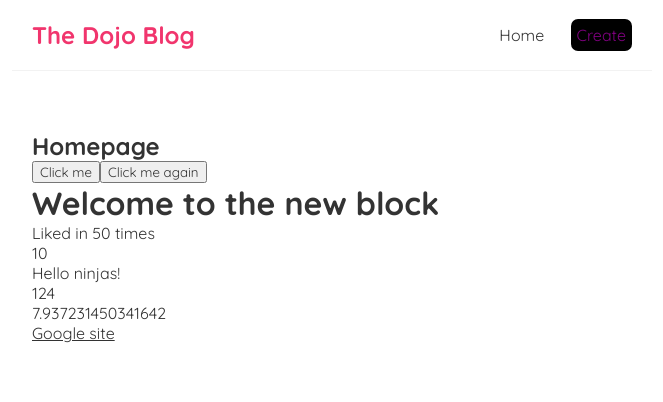
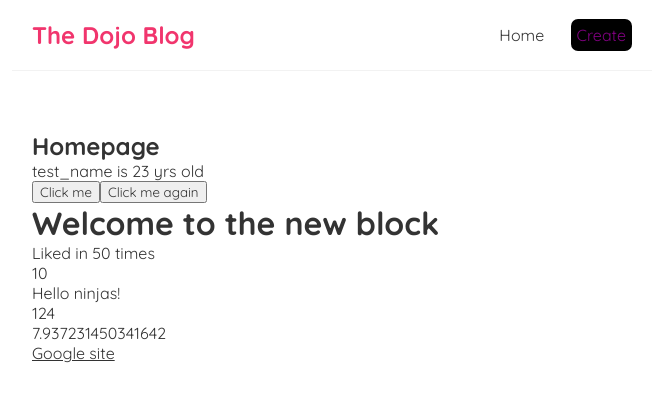
Before and after one commit to Hipodbehu/react_skillimpr, a React (Create React App) app: page / in a window 1280 px wide. Shown: the top 402 px of the page, without its empty margins (308-971 px from the left). Built offline with nearby package versions, Linux system fonts and the light colour scheme.

Commit message:
Use states

```diff
--- a/src/Home.js
+++ b/src/Home.js
@@ -1,4 +1,10 @@
+import { useState } from "react";
+
 const Home = () => {
+
+  // let name = 'test_name';
+  const [name, setName] = useState('test_name');
+  const [age, setAge] = useState(23);
 
   const handleClick = (e) => {
     console.log('Hey ninja!', e);
@@ -6,11 +12,14 @@ const Home = () => {
 
   const handleClickAgain = (name, e) => {
     console.log('Heey ' + name + e.target);
+    setName('test_name2');
+    setAge(age + 1);
   }
 
   return (
     <div className="home">
       <h2>Homepage</h2>
+      <p>{ name } is { age } yrs old</p>
       <button onClick={handleClick}>Click me</button>
       <button onClick={(e) => handleClickAgain('Jarik', e)}>Click me again</button>
     </div>
```
